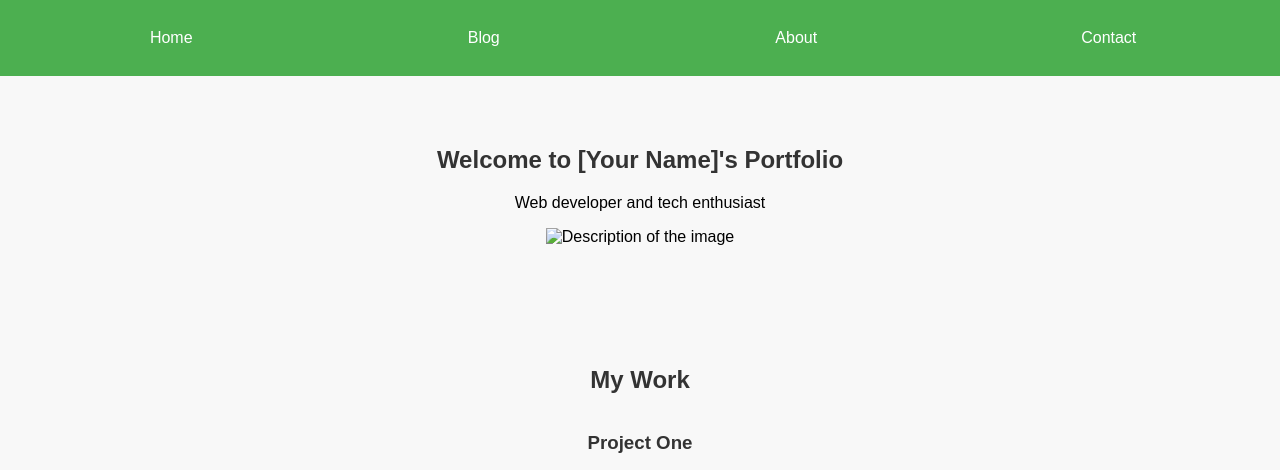
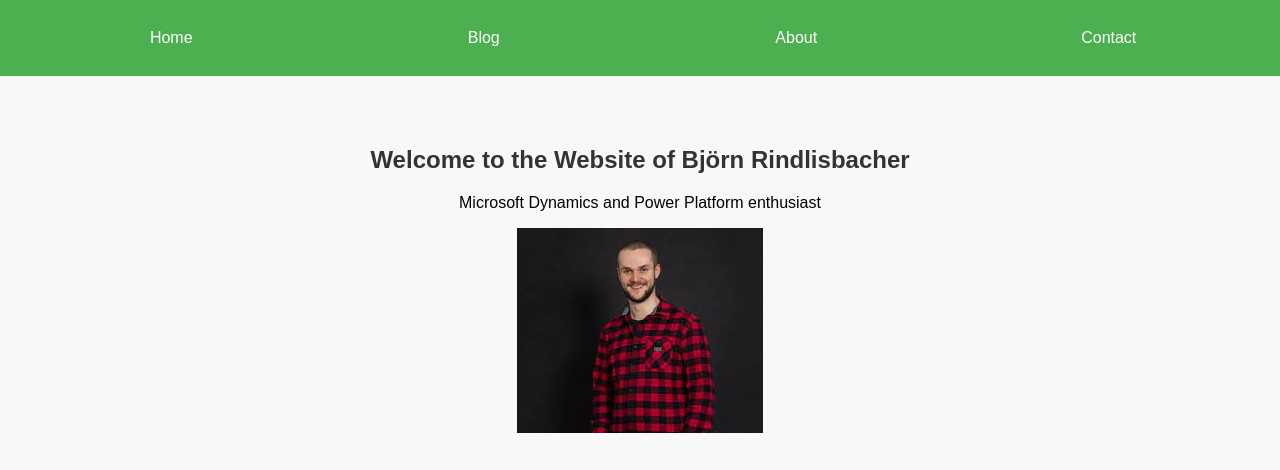
Before and after one commit to Bjoern13-tech/Bjoern13-tech.github.io, a plain HTML site: page index.html in a window 1280 px wide. Shown: the top 470 px of the page. Drawn offline with Linux system fonts and the light colour scheme; a script that the page names is missing.

Commit message:
AddImagesHomePage

```diff
--- a/index.html
+++ b/index.html
@@ -22,10 +22,10 @@
     </header>
 
     <section id="hero">
-        <h1>Welcome to [Your Name]'s Portfolio</h1>
-        <p>Web developer and tech enthusiast</p>
+        <h1>Welcome to the Website of Björn Rindlisbacher</h1>
+        <p>Microsoft Dynamics and Power Platform enthusiast</p>
         <!-- Add an image or some other visual representation of you or your work -->
-        <img src="path-to-your-image.jpg" alt="Description of the image">
+        <img src="images\Bjoern_Rindlisbacher_Casual.jpg" alt="Description of the image">
     </section>
 
     <section id="portfolio">
```
Also changed, not shown: images/1646085638202.jpg (added), images/Bjoern_Rindlisbacher_Casual.jpg (added).
